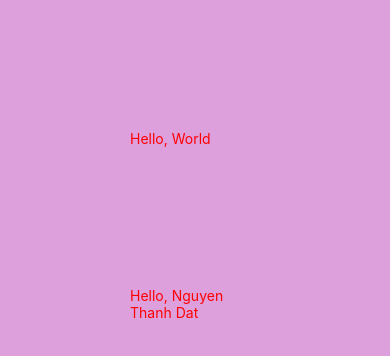
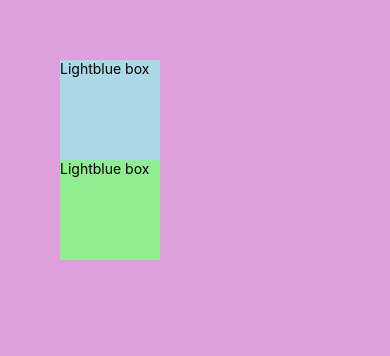
Before and after one commit to datntse150392/leanring_react_native, a React Native app in the folder HelloWorld/: screen / in a window 390 px wide. Shown: the top 356 px of the page. Built offline with nearby package versions, Linux system fonts and the light colour scheme.

Commit message:
React Native Tutorials - 21: Multiple Styles

```diff
--- a/HelloWorld/App.js
+++ b/HelloWorld/App.js
@@ -1,10 +1,32 @@
-import { View } from "react-native";
-import Greet from "./components/Greet";
+import { View, StyleSheet, Text } from "react-native";
 export default function App() {
   return (
-    <View style={{ flex: 1, backgroundColor: "plum", padding: 60 }}>
-      <Greet name="World" />
-      <Greet name="Nguyen Thanh Dat" />
+    <View style={styles.container}>
+      <View style={[styles.box, styles.lightBlueBg]}>
+        <Text>Lightblue box</Text>
+      </View>
+
+      <View style={[styles.box, styles.lightGreenBg]}>
+        <Text>Lightblue box</Text>
+      </View>
     </View>
   );
 }
+
+const styles = StyleSheet.create({
+  container: {
+    flex: 1,
+    backgroundColor: "plum",
+    padding: 60,
+  },
+  box: {
+    width: 100,
+    height: 100,
+  },
+  lightBlueBg: {
+    backgroundColor: "lightblue",
+  },
+  lightGreenBg: {
+    backgroundColor: "lightgreen",
+  },
+});
--- a/HelloWorld/components/Greet.js
+++ /dev/null
@@ -1,20 +0,0 @@
-import { View, Text, StyleSheet } from "react-native";
-
-export default function Greet({ name }) {
-  return (
-    <View style={styles.container}>
-      <Text style={styles.title}>Hello, {name}</Text>
-    </View>
-  );
-}
-
-const styles = StyleSheet.create({
-  container: {
-    backgroundColor: "plum",
-    padding: 60,
-    margin: 10,
-  },
-  title: {
-    color: "red",
-  },
-});
```
